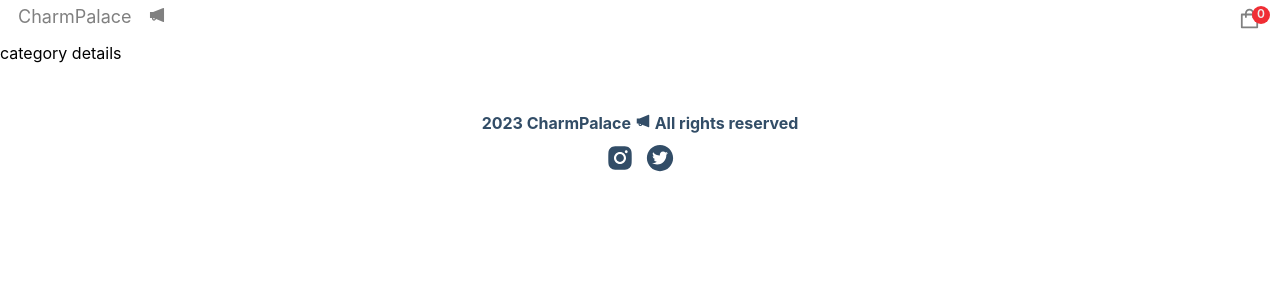
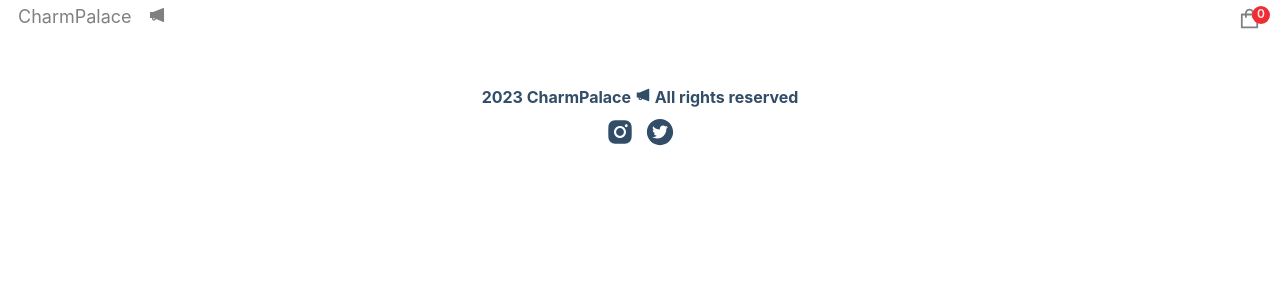
Before and after one commit to mzffrtp/ecommerce_ts, a React (Vite) app: page /products/category/1 in a window 1280 px wide. Shown: the top 300 px of the page. Built offline with nearby package versions, Linux system fonts and the light colour scheme.

Commit message:
cart component
payment options

```diff
--- a/src/components/cart/index.tsx
+++ b/src/components/cart/index.tsx
@@ -107,9 +107,11 @@ export default function Cart() {
                 <h3>${totalPrice}</h3>
               </div>
               <div className="btn-container">
-                <button type="button" className="btn">
-                  Pay with Stripe
-                </button>
+                <Link to={"https://buy.stripe.com/test_3cs28jfpudGHag83cc"}>
+                  <button type="button" className="btn">
+                    Pay with Stripe
+                  </button>
+                </Link>
               </div>
             </div>
           </>
--- a/src/pages/category-details/category-details.tsx
+++ b/src/pages/category-details/category-details.tsx
@@ -1,4 +1,4 @@
 export default function CategoryDetails() {
-  // display diffrent categories
-  return <p>category details</p>;
+  // TODO: display diffrent categories
+  return <p></p>;
 }
```
